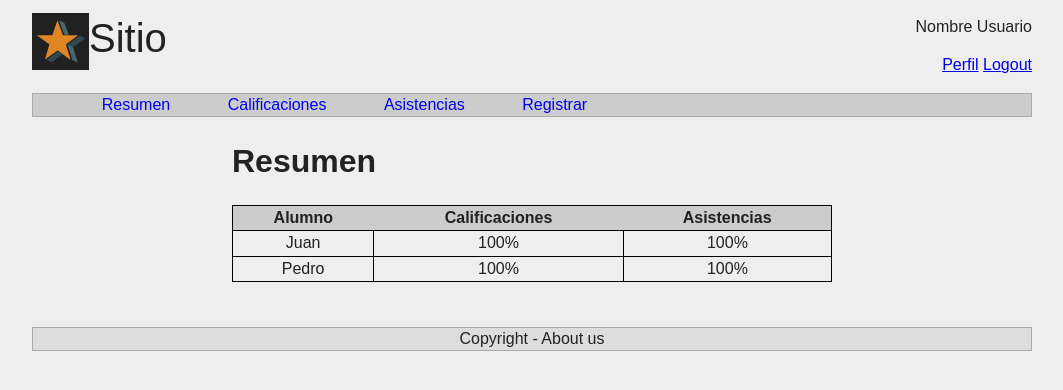
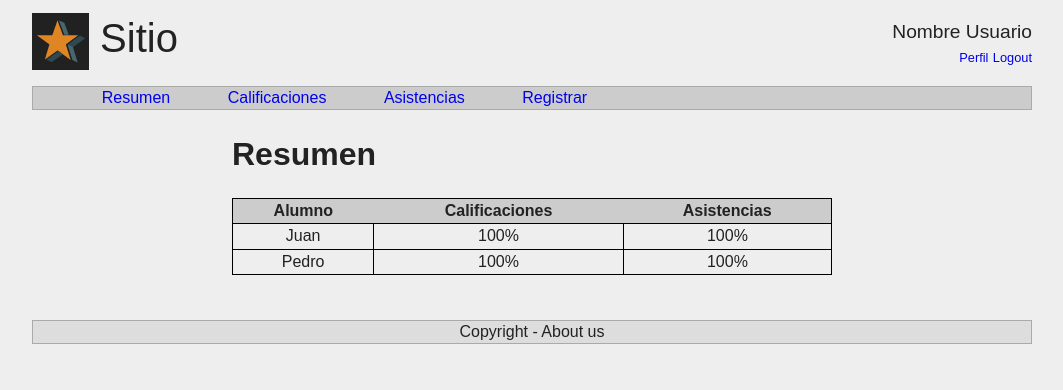
Before and after one commit to davidcavazos/user100, a PHP site: page / in a window 1280 px wide. Shown: the top 390 px of the page, without its empty margins (108-1171 px from the left). Run offline with PHP 8.4, Linux system fonts and the light colour scheme; some libraries are stand-ins or nearby versions.

Commit message:
Minor changes to CSS

```diff
--- a/css/main.css
+++ b/css/main.css
@@ -116,6 +116,14 @@ div.main header div.logo {
 div.main header div.datos {
   float: right;
   text-align: right;
+}
+div.main header p {
+  font-size: 120%;
+  margin-bottom: 0em;
+}
+div.main header a {
+  font-size: 80%;
+  text-decoration: none;
 }
 
 
--- a/index.html
+++ b/index.html
@@ -25,7 +25,7 @@
         <div class="main">
           <header>
             <div class="logo">
-              <img src="apple-touch-icon.png" />Sitio
+              <img src="apple-touch-icon.png" /> Sitio
             </div>
             <div class="datos">
               <p>Nombre Usuario</p>
```
